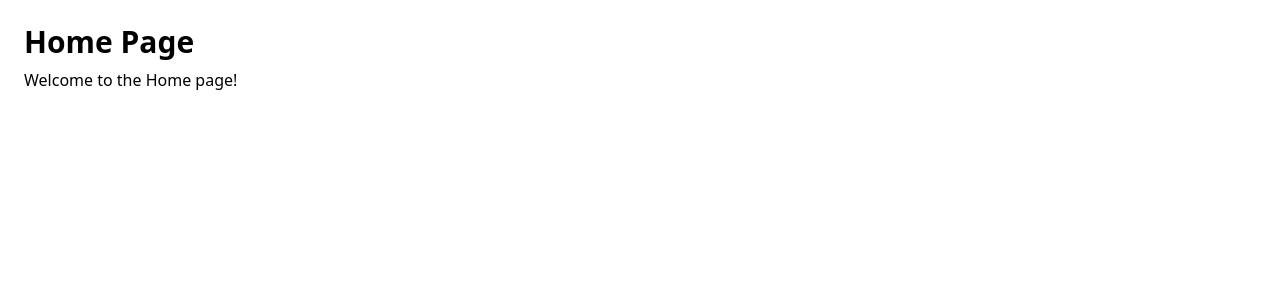
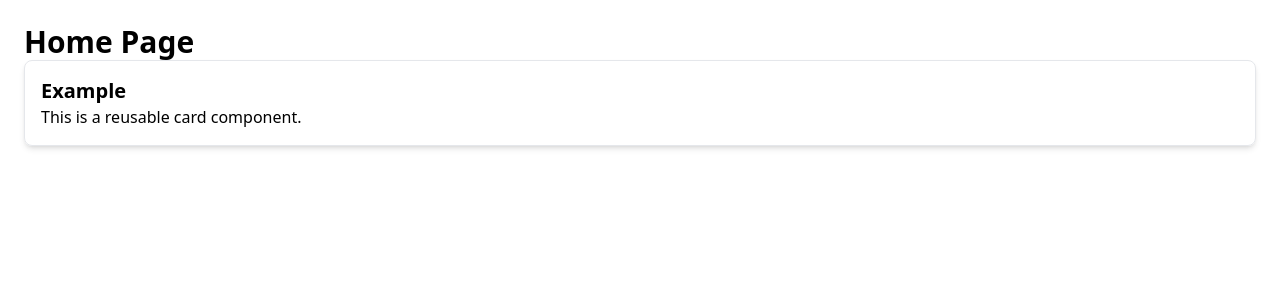
Before and after one commit to hany-7878/alx-project-0x02-setup, a Next.js app in the folder alx-project-0x02/: page /home in a window 1280 px wide. Shown: the top 300 px of the page. Built offline with nearby package versions, Linux system fonts and the light colour scheme.

Commit message:
Create a Reusable Card Component

```diff
--- a/alx-project-0x02/components/common/Card.tsx
+++ b/alx-project-0x02/components/common/Card.tsx
@@ -0,0 +1,10 @@
+import { CardProps } from "@/interfaces";
+
+export default function Card({ title, content }: CardProps) {
+  return (
+    <div className="border rounded-lg p-4 shadow-md">
+      <h2 className="font-bold text-xl">{title}</h2>
+      <p>{content}</p>
+    </div>
+  );
+}
--- a/alx-project-0x02/interfaces/index.ts
+++ b/alx-project-0x02/interfaces/index.ts
@@ -1,4 +1,4 @@
-export interface SampleInterface {
+export interface CardProps {
   title: string;
-  description: string;
+  content: string;
 }
--- a/alx-project-0x02/pages/home.tsx
+++ b/alx-project-0x02/pages/home.tsx
@@ -1,8 +1,10 @@
+import Card from "@/components/common/Card";
+
 export default function HomePage() {
   return (
     <div className="p-6">
       <h1 className="text-3xl font-bold">Home Page</h1>
-      <p className="mt-2">Welcome to the Home page!</p>
+      <Card title="Example" content="This is a reusable card component." />
     </div>
   );
 }
```
